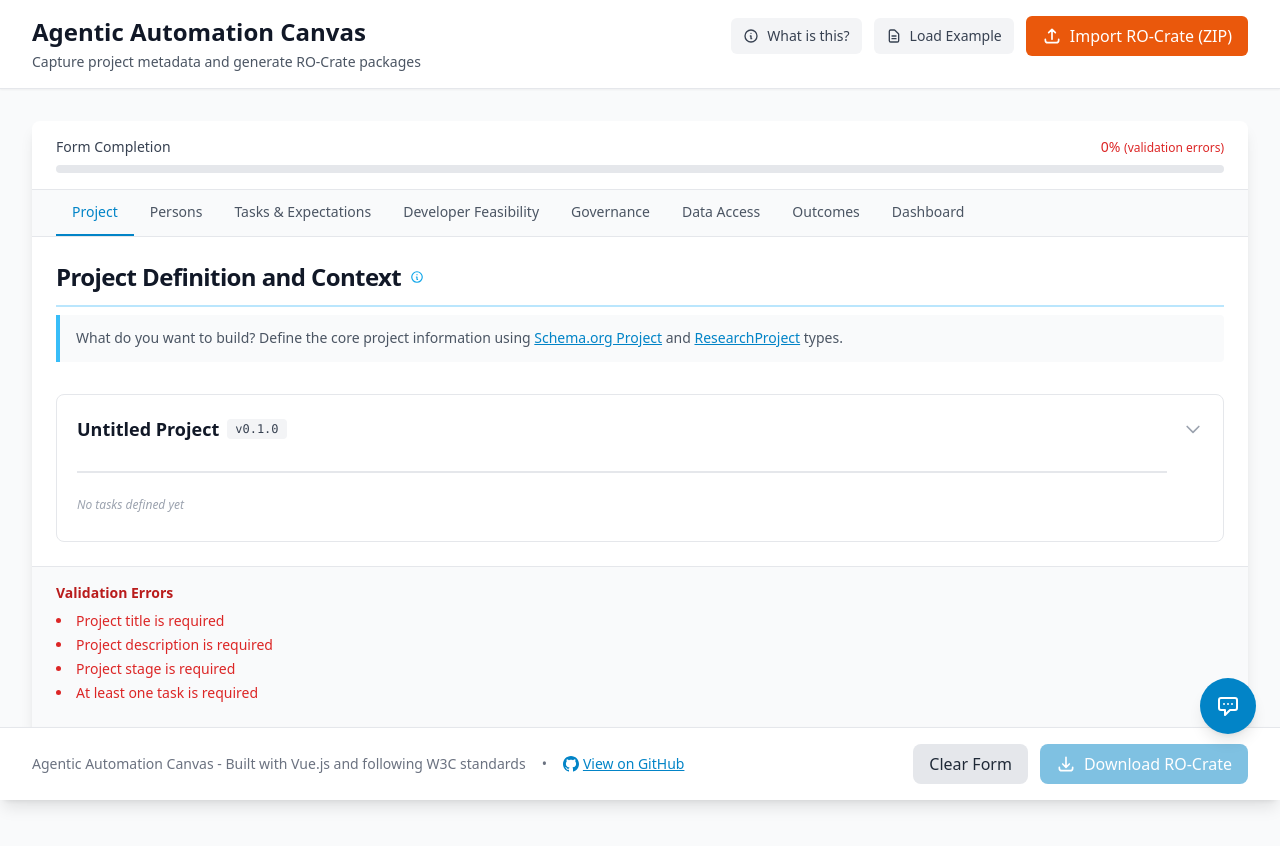
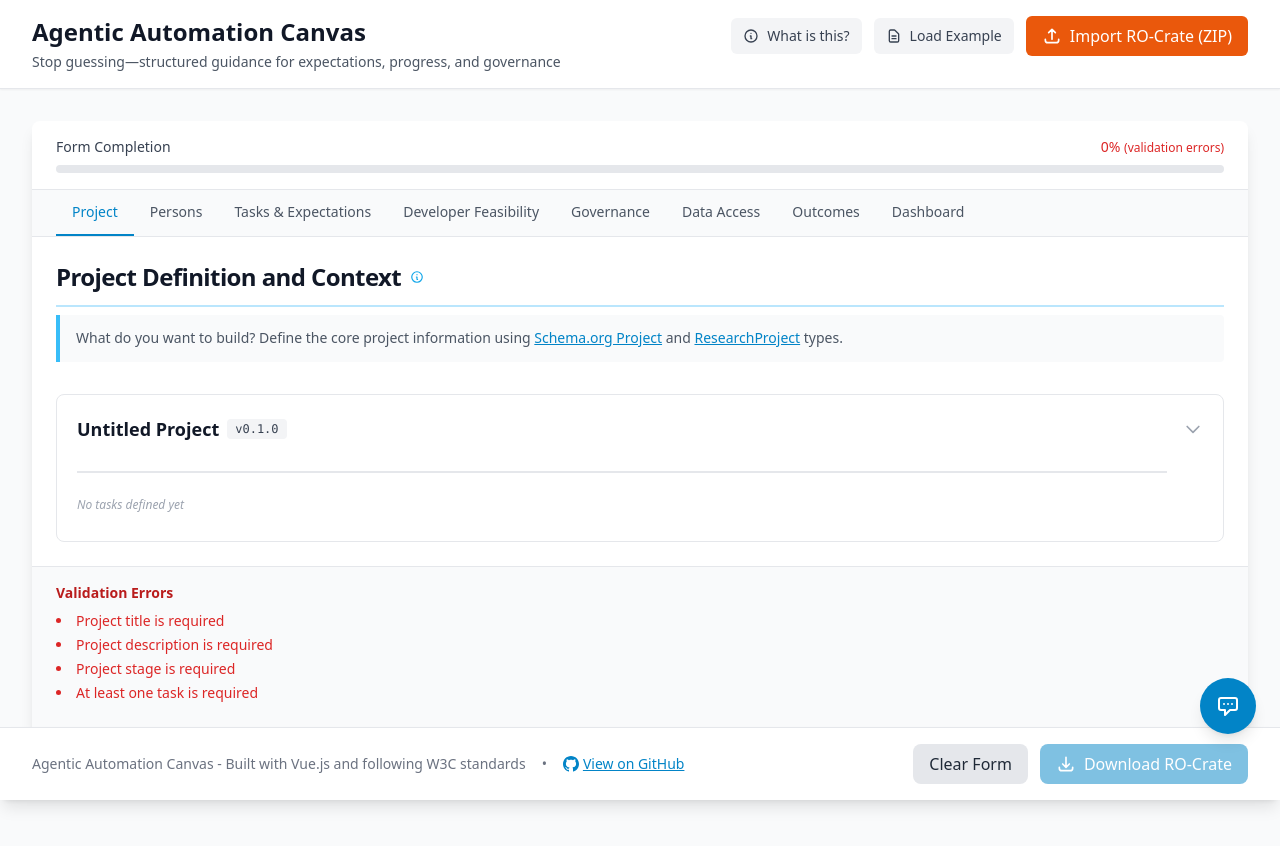
Before and after one commit to slolab/agentic-automation-canvas, a Vue app: page / in a window 1280 px wide. Built offline with nearby package versions, Linux system fonts and the light colour scheme.

Commit message:
Update subheader to be more value-focused and less technical

```diff
--- a/src/App.vue
+++ b/src/App.vue
@@ -6,7 +6,7 @@
           <div>
             <h1 class="text-2xl font-bold text-gray-900">Agentic Automation Canvas</h1>
             <p class="text-sm text-gray-600 mt-1">
-              Capture project metadata and generate RO-Crate packages
+              Stop guessing—structured guidance for expectations, progress, and governance
             </p>
           </div>
           <div class="flex items-center gap-3">
```
